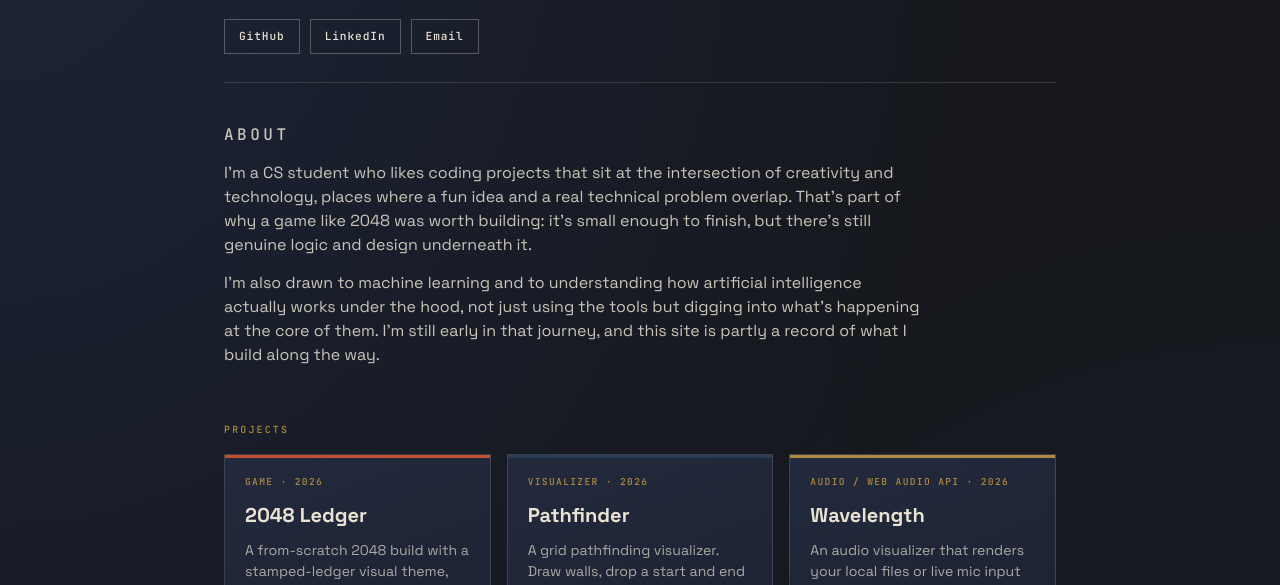
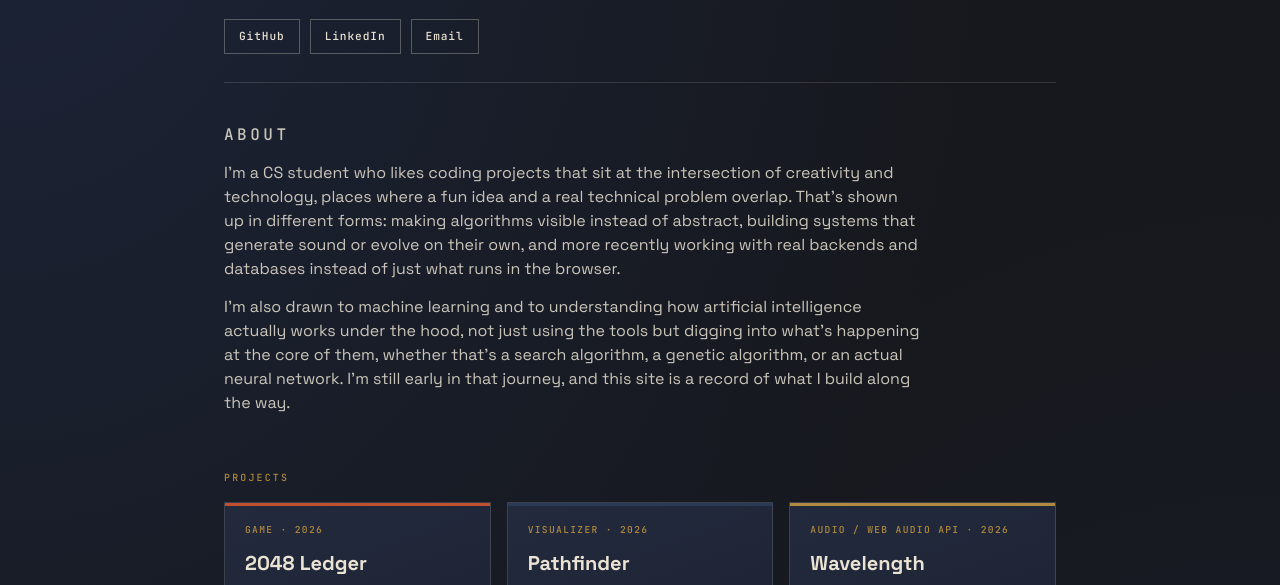
Before and after one commit to justink-24/justink-24.github.io, a plain HTML site: page index.html in a window 1280 px wide. Shown: the part 186-771 px from the top of the page. Drawn offline with Linux system fonts and the light colour scheme.

Commit message:
Update index.html

```diff
--- a/index.html
+++ b/index.html
@@ -217,19 +217,22 @@
 
   <section class="about">
     <p class="section-label">ABOUT</p>
-    <p>
+        <p>
       I'm a CS student who likes coding projects that sit at the
       intersection of creativity and technology, places where a fun idea
-      and a real technical problem overlap. That's part of why a game like
-      2048 was worth building: it's small enough to finish, but there's
-      still genuine logic and design underneath it.
+      and a real technical problem overlap. That's shown up in different
+      forms: making algorithms visible instead of abstract, building
+      systems that generate sound or evolve on their own, and more
+      recently working with real backends and databases instead of just
+      what runs in the browser.
     </p>
     <p>
       I'm also drawn to machine learning and to understanding how
       artificial intelligence actually works under the hood, not just
       using the tools but digging into what's happening at the core of
-      them. I'm still early in that journey, and this site is partly a
-      record of what I build along the way.
+      them, whether that's a search algorithm, a genetic algorithm, or
+      an actual neural network. I'm still early in that journey, and
+      this site is a record of what I build along the way.
     </p>
   </section>
 
```
